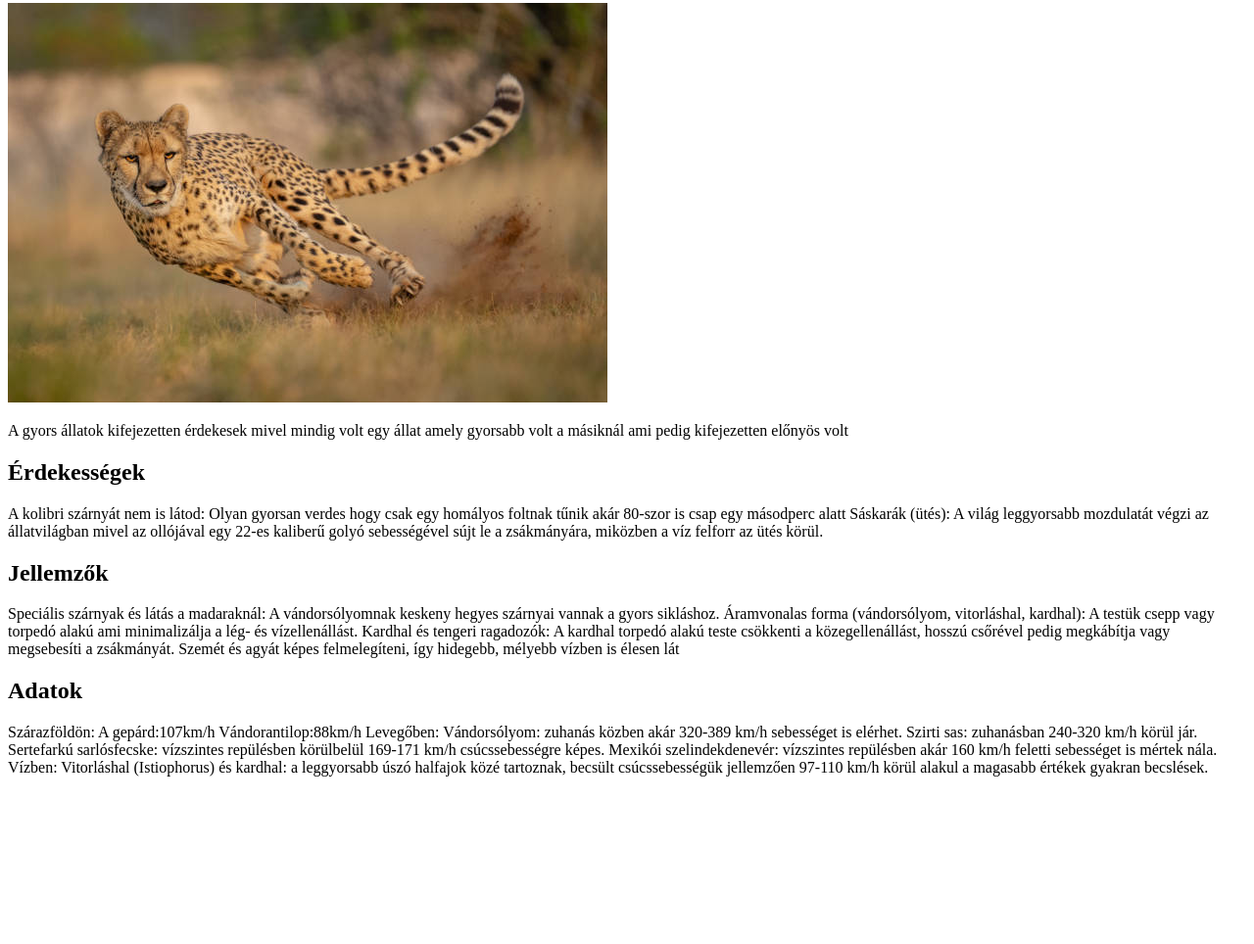
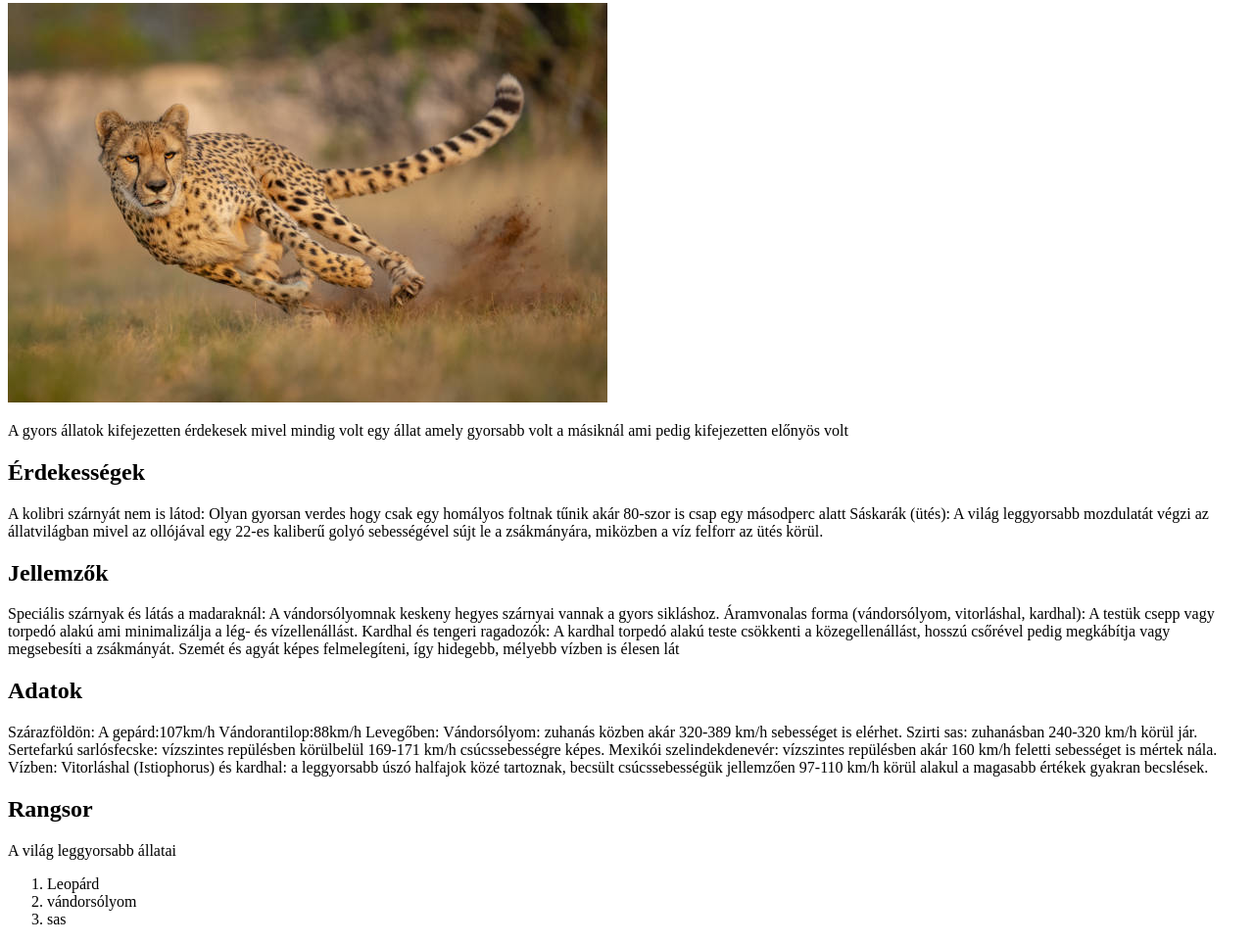
Before and after one commit to meszarosm-hub/IKT, a plain HTML site: page tema.html in a window 1280 px wide. Shown: the part 150-1114 px from the top of the page at 98% size. Before the commit the page ends 951 px from the top, so only its background shows below. Drawn offline with Linux system fonts and the light colour scheme.

Commit message:
Add files via upload

```diff
--- a/tema.html
+++ b/tema.html
@@ -37,8 +37,13 @@
         Vízben:
 Vitorláshal (Istiophorus) és kardhal: a leggyorsabb úszó halfajok közé tartoznak,
 becsült csúcssebességük jellemzően 97-110 km/h körül alakul a magasabb értékek gyakran becslések.
-
-
+<h2>Rangsor</h2>
+    <p>A világ leggyorsabb állatai</p>
+    <ol>
+<li>Leopárd</li>
+<li>vándorsólyom</li>
+<li>sas</li>
+    </ol>
 
 
 </body>
```
Also changed, not shown: index.html (+1 -1 lines), orarend.html (+1 -1 lines).
